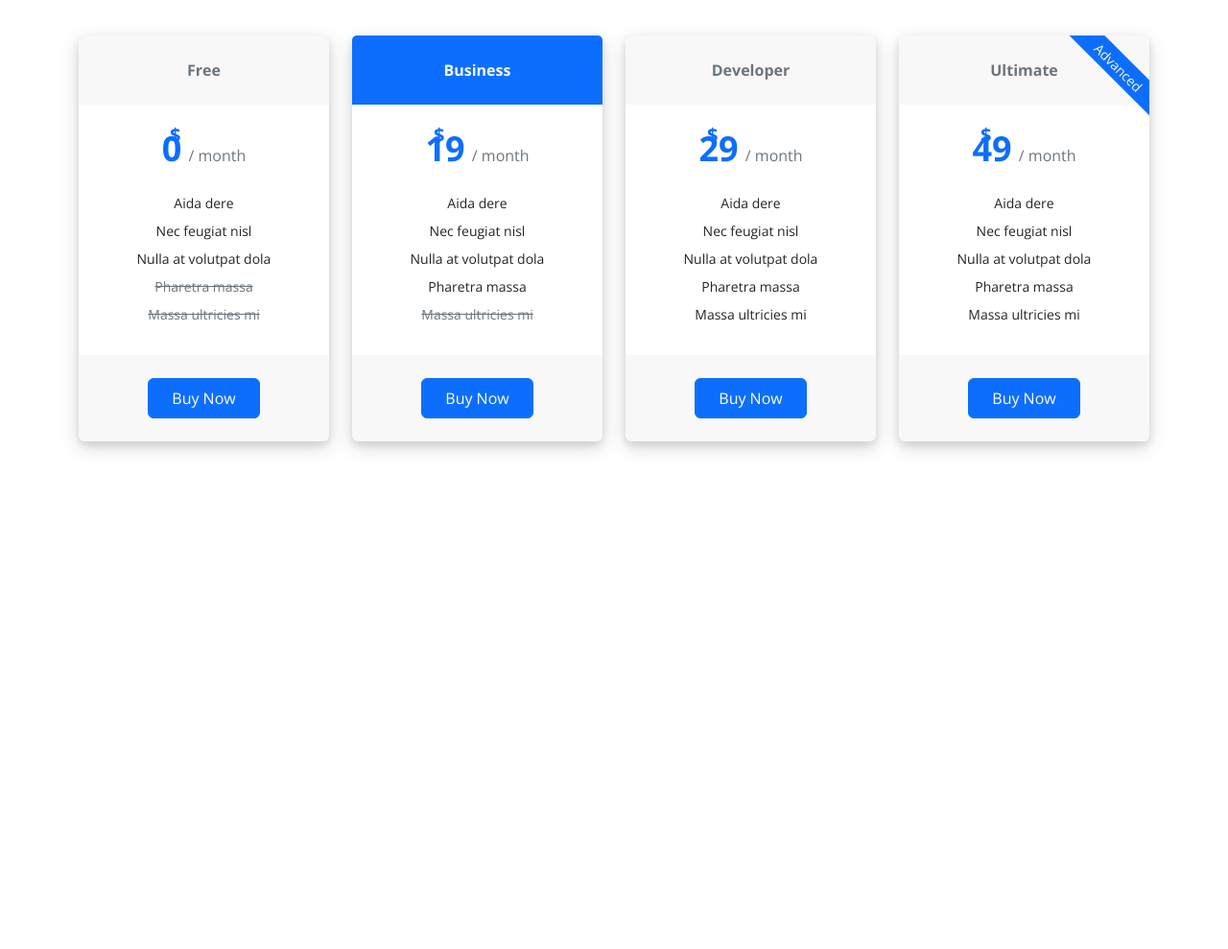
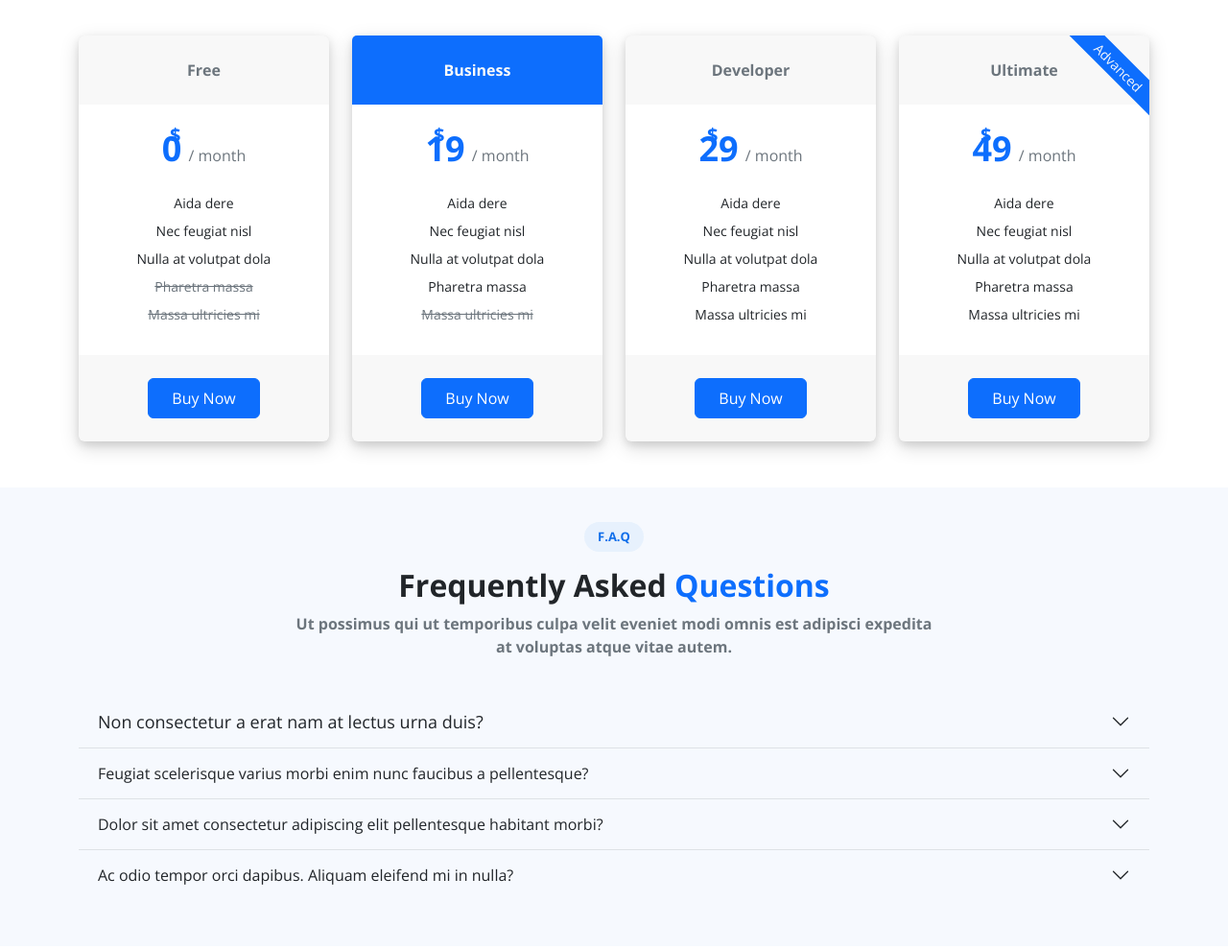
Before and after one commit to Gexof/BizLand, a website: page index.html in a window 1280 px wide. Shown: the part 5908-6897 px from the top of the page at 96% size. Before the commit the page ends 6416 px from the top, so only its background shows below. Drawn offline with nearby package versions, Linux system fonts and the light colour scheme.

Commit message:
faq section done

```diff
--- a/assets/css/style.css
+++ b/assets/css/style.css
@@ -241,3 +241,20 @@ a {
   padding-left: 50px;
   padding-right: 50px;
 }
+
+/* FAQ Section */
+.fq-section {
+  background-color: #f6f9fe;
+}
+
+.a-button {
+  font-size: 18px;
+}
+.a-button:hover {
+  color: #106eea;
+}
+
+.a-button:focus {
+  outline: none;
+  /* border: none; */
+}
--- a/index.html
+++ b/index.html
@@ -901,6 +901,7 @@
     </section>
 
     <!-- Pricing Section -->
+    <!-- Todo::: Dollar Sign Problem -->
     <section class="mb-5">
       <div class="container d-flex flex-column align-items-center">
         <div class="section-title">PRICING</div>
@@ -1076,6 +1077,140 @@
       </div>
     </section>
 
+    <!-- F.A.Q Section -->
+    <section class="mb-5 pb-5 fq-section">
+      <div class="d-flex flex-column align-items-center">
+        <div class="section-title">F.A.Q</div>
+        <div class="text-center mb-4 pt-3">
+          <h2 class="fw-bold text-dark">
+            Frequently Asked <span class="text-primary">Questions</span>
+          </h2>
+          <p class="fw-bold text-secondary">
+            Ut possimus qui ut temporibus culpa velit eveniet modi omnis est
+            adipisci expedita
+            <span class="d-md-block">at voluptas atque vitae autem.</span>
+          </p>
+        </div>
+      </div>
+
+      <div class="container">
+        <div class="accordion accordion-flush" id="accordionFlushExample">
+          <div class="accordion-item bg-transparent">
+            <h2 class="accordion-header">
+              <button
+                class="accordion-button collapsed bg-transparent a-button"
+                type="button"
+                data-bs-toggle="collapse"
+                data-bs-target="#flush-collapseOne"
+                aria-expanded="false"
+                aria-controls="flush-collapseOne"
+              >
+                Non consectetur a erat nam at lectus urna duis?
+              </button>
+            </h2>
+            <div
+              id="flush-collapseOne"
+              class="accordion-collapse collapse"
+              data-bs-parent="#accordionFlushExample"
+            >
+              <div class="accordion-body">
+                Feugiat pretium nibh ipsum consequat. Tempus iaculis urna id
+                volutpat lacus laoreet non curabitur gravida. Venenatis lectus
+                magna fringilla urna porttitor rhoncus dolor purus non.
+              </div>
+            </div>
+          </div>
+
+          <div class="accordion-item bg-transparent">
+            <h2 class="accordion-header">
+              <button
+                class="accordion-button collapsed bg-transparent"
+                type="button"
+                data-bs-toggle="collapse"
+                data-bs-target="#flush-collapseTwo"
+                aria-expanded="false"
+                aria-controls="flush-collapseTwo"
+              >
+                Feugiat scelerisque varius morbi enim nunc faucibus a
+                pellentesque?
+              </button>
+            </h2>
+            <div
+              id="flush-collapseTwo"
+              class="accordion-collapse collapse"
+              data-bs-parent="#accordionFlushExample"
+            >
+              <div class="accordion-body">
+                Dolor sit amet consectetur adipiscing elit pellentesque habitant
+                morbi. Id interdum velit laoreet id donec ultrices. Fringilla
+                phasellus faucibus scelerisque eleifend donec pretium. Est
+                pellentesque elit ullamcorper dignissim. Mauris ultrices eros in
+                cursus turpis massa tincidunt dui.
+              </div>
+            </div>
+          </div>
+
+          <div class="accordion-item bg-transparent">
+            <h2 class="accordion-header">
+              <button
+                class="accordion-button collapsed bg-transparent"
+                type="button"
+                data-bs-toggle="collapse"
+                data-bs-target="#flush-collapseThree"
+                aria-expanded="false"
+                aria-controls="flush-collapseThree"
+              >
+                Dolor sit amet consectetur adipiscing elit pellentesque habitant
+                morbi?
+              </button>
+            </h2>
+            <div
+              id="flush-collapseThree"
+              class="accordion-collapse collapse"
+              data-bs-parent="#accordionFlushExample"
+            >
+              <div class="accordion-body">
+                Eleifend mi in nulla posuere sollicitudin aliquam ultrices
+                sagittis orci. Faucibus pulvinar elementum integer enim. Sem
+                nulla pharetra diam sit amet nisl suscipit. Rutrum tellus
+                pellentesque eu tincidunt. Lectus urna duis convallis convallis
+                tellus. Urna molestie at elementum eu facilisis sed odio morbi
+                quis
+              </div>
+            </div>
+          </div>
+
+          <div class="accordion-item bg-transparent">
+            <h2 class="accordion-header">
+              <button
+                class="accordion-button collapsed bg-transparent"
+                type="button"
+                data-bs-toggle="collapse"
+                data-bs-target="#flush-collapseFour"
+                aria-expanded="false"
+                aria-controls="flush-collapseFour"
+              >
+                Ac odio tempor orci dapibus. Aliquam eleifend mi in nulla?
+              </button>
+            </h2>
+            <div
+              id="flush-collapseFour"
+              class="accordion-collapse collapse"
+              data-bs-parent="#accordionFlushExample"
+            >
+              <div class="accordion-body">
+                Dolor sit amet consectetur adipiscing elit pellentesque habitant
+                morbi. Id interdum velit laoreet id donec ultrices. Fringilla
+                phasellus faucibus scelerisque eleifend donec pretium. Est
+                pellentesque elit ullamcorper dignissim. Mauris ultrices eros in
+                cursus turpis massa tincidunt dui.
+              </div>
+            </div>
+          </div>
+        </div>
+      </div>
+    </section>
+
     <!-- Fontawesome -->
     <script
       src="https://kit.fontawesome.com/e763ba064a.js"
```
